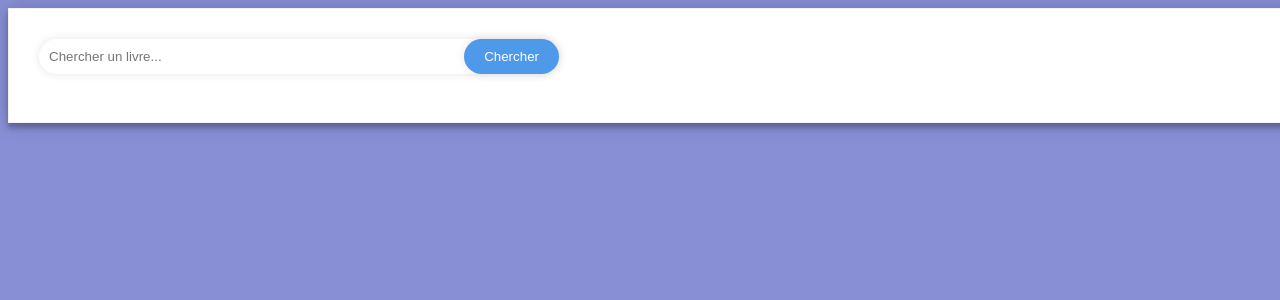
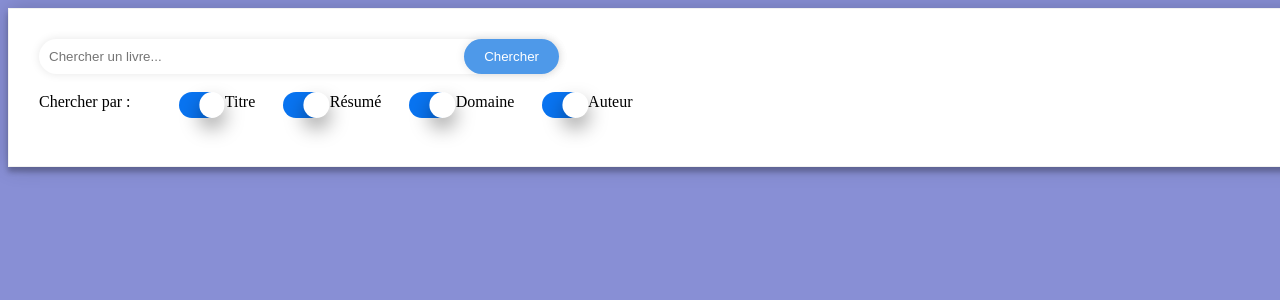
Before and after one commit to LunaGrandjean/Projet_web_bibliot-que, a PHP site: page /page_accueil.php in a window 1280 px wide; the page is wider, and only the part inside the window is pictured. Shown: the top 300 px of that part. Run offline with PHP 8.4, Linux system fonts and the light colour scheme.

Commit message:
Ajout de fonctionnalités pour la recherche de livres
J'ai ajouté la possibilité de chercher par titre, résumé, domaine ou auteur (plutôt que par tous les quatre à la fois).

```diff
--- a/page_accueil.php
+++ b/page_accueil.php
@@ -13,10 +13,60 @@
             <?php
                 if (array_key_exists("livre_cherche", $_POST)) {
                     echo '<div class="recherche"><input type="text" name="livre_cherche" placeholder="Chercher un livre..." value="' . $_POST["livre_cherche"] . '"/><button type="submit">Chercher</button></div>';
+                    $chercher_par_titre = $chercher_par_resume = $chercher_par_domaine = $chercher_par_auteur = false;
                 }
                 else {
                     echo '<div class="recherche"><input type="text" name="livre_cherche" placeholder="Chercher un livre..."/><button type="submit">Chercher</button></div>';
+                    $chercher_par_titre = $chercher_par_resume = $chercher_par_domaine = $chercher_par_auteur = true;
                 }
+                $titre_checked = $resume_checked = $domaine_checked = $auteur_checked = "";
+                if (array_key_exists("chercher_par_titre", $_POST)) {
+                    $chercher_par_titre = true;
+                }
+                if (array_key_exists("chercher_par_resume", $_POST)) {
+                    $chercher_par_resume = true;
+                }
+                if (array_key_exists("chercher_par_domaine", $_POST)) {
+                    $chercher_par_domaine = true;
+                }
+                if (array_key_exists("chercher_par_auteur", $_POST)) {
+                    $chercher_par_auteur = true;
+                }
+                if ($chercher_par_titre) {
+                    $titre_checked = 'checked="checked"';
+                }
+                if ($chercher_par_resume) {
+                    $resume_checked = 'checked="checked"';
+                }
+                if ($chercher_par_domaine) {
+                    $domaine_checked = 'checked="checked"';
+                }
+                if ($chercher_par_auteur) {
+                    $auteur_checked = 'checked="checked"';
+                }
+                echo '<br><br>
+                Chercher par :
+                &nbsp;&nbsp;&nbsp;&nbsp;&nbsp;&nbsp;&nbsp;&nbsp;&nbsp;&nbsp;
+                <label class="switch">
+                <input type="checkbox" name="chercher_par_titre"' . $titre_checked .'>
+                <span class="slider"></span>
+                </label>
+                <label for="chercher_par_titre">Titre</label> &nbsp;&nbsp;&nbsp;&nbsp;&nbsp;
+                <label class="switch">
+                <input type="checkbox" name="chercher_par_resume"' . $resume_checked . '>
+                <span class="slider"></span>
+                </label>
+                <label for="chercher_par_resume">Résumé</label> &nbsp;&nbsp;&nbsp;&nbsp;&nbsp;
+                <label class="switch">
+                <input type="checkbox"  name="chercher_par_domaine"' . $domaine_checked . '>
+                <span class="slider"></span>
+                </label>
+                <label for="chercher_par_domaine">Domaine</label> &nbsp;&nbsp;&nbsp;&nbsp;&nbsp;
+                <label class="switch">
+                <input type="checkbox" name="chercher_par_auteur"' . $auteur_checked . '>
+                <span class="slider"></span>
+                </label>
+                <label for="chercher_par_auteur">Auteur</label>'
             ?>
             <br>
             <br>
@@ -29,8 +79,30 @@
                     INNER JOIN ecrit ON ecrit.Livre_ISSN = livre.ISSN
                     INNER JOIN auteur ON auteur.Num = ecrit.Auteur_Num
                     WHERE ';
+                    $chercher_par = '';
+                    if ($chercher_par_titre) {
+                        $chercher_par = $chercher_par . 'Titre, " ",';
+                    }
+                    if ($chercher_par_resume) {
+                        $chercher_par = $chercher_par . 'Resume, " ",';
+                    }
+                    if ($chercher_par_domaine) {
+                        $chercher_par = $chercher_par . 'Domaine, " ",';
+                    }
+                    if ($chercher_par_auteur) {
+                        $chercher_par = $chercher_par . 'auteur.Nom, " ", auteur.Prenom,';
+                    }
+                    if ($chercher_par=="") {
+                        echo '<div class="alert">
+                        <span class="closebtn" onclick="this.parentElement.style.display=' . "'none'" . ';">&times;</span>
+                        Il faut chercher au moins par titre, résumé, domaine ou auteur.
+                        </div>';
+                    }
+                    else {
+                        //Il devrait y avoir une virgule à la fin de $chercher_par, donc on la retire
+                        $chercher_par = substr($chercher_par, 0, -1);
                         foreach (explode(" ", $livre_cherche) as $terme) {
-                        $requete = $requete . ' CONCAT(Titre, " ", Resume, " ", Domaine, " ", auteur.Nom, " ", auteur.Prenom)
+                            $requete = $requete . ' CONCAT('. $chercher_par .')
                             LIKE "%' . substr($terme, 0, 5) . '%" OR ';
                         };
                         $requete = substr($requete, 0, -4);
@@ -56,6 +128,7 @@
                         }
                         echo "</table>";
                     }
+                }
                 ?>
             </div>
             </form>
--- a/style.css
+++ b/style.css
@@ -63,3 +63,82 @@ body{
     color: rgb(255, 255, 255);
     background-color: blue;
   }
+
+/* The switch - the box around the slider */
+.switch {
+  font-size: 17px;
+  position: relative;
+  display: inline-block;
+  width: 2.5em;
+  height: 1.5em;
+}
+
+/* Hide default HTML checkbox */
+.switch input {
+  opacity: 0;
+  width: 0;
+  height: 0;
+}
+
+/* The slider */
+.slider {
+  position: absolute;
+  cursor: pointer;
+  inset: 0;
+  background: #9fccfa;
+  border-radius: 50px;
+  transition: all 0.4s cubic-bezier(0.175, 0.885, 0.32, 1.275);
+}
+
+.slider:before {
+  position: absolute;
+  content: "";
+  display: flex;
+  align-items: center;
+  justify-content: center;
+  height: 1.5em;
+  width: 1.5em;
+  inset: 0;
+  background-color: white;
+  border-radius: 50px;
+  box-shadow: 0 10px 20px rgba(0,0,0,0.4);
+  transition: all 0.4s cubic-bezier(0.175, 0.885, 0.32, 1.275);
+}
+
+.switch input:checked + .slider {
+  background: #0974f1;
+}
+
+.switch input:focus + .slider {
+  box-shadow: 0 0 1px #0974f1;
+}
+
+.switch input:checked + .slider:before {
+  transform: translateX(1.2em);
+}
+
+ /* The alert message box */
+ .alert {
+  width: 90%;
+  padding: 20px;
+  background-color: #f44336; /* Red */
+  color: white;
+  margin-bottom: 15px;
+}
+
+/* The close button */
+.closebtn {
+  margin-left: 15px;
+  color: white;
+  font-weight: bold;
+  float: right;
+  font-size: 22px;
+  line-height: 20px;
+  cursor: pointer;
+  transition: 0.3s;
+}
+
+/* When moving the mouse over the close button */
+.closebtn:hover {
+  color: black;
+}
```
Also changed, not shown: page_accueil.js (deleted). Lines whose indentation alone changed are shown as unchanged.
